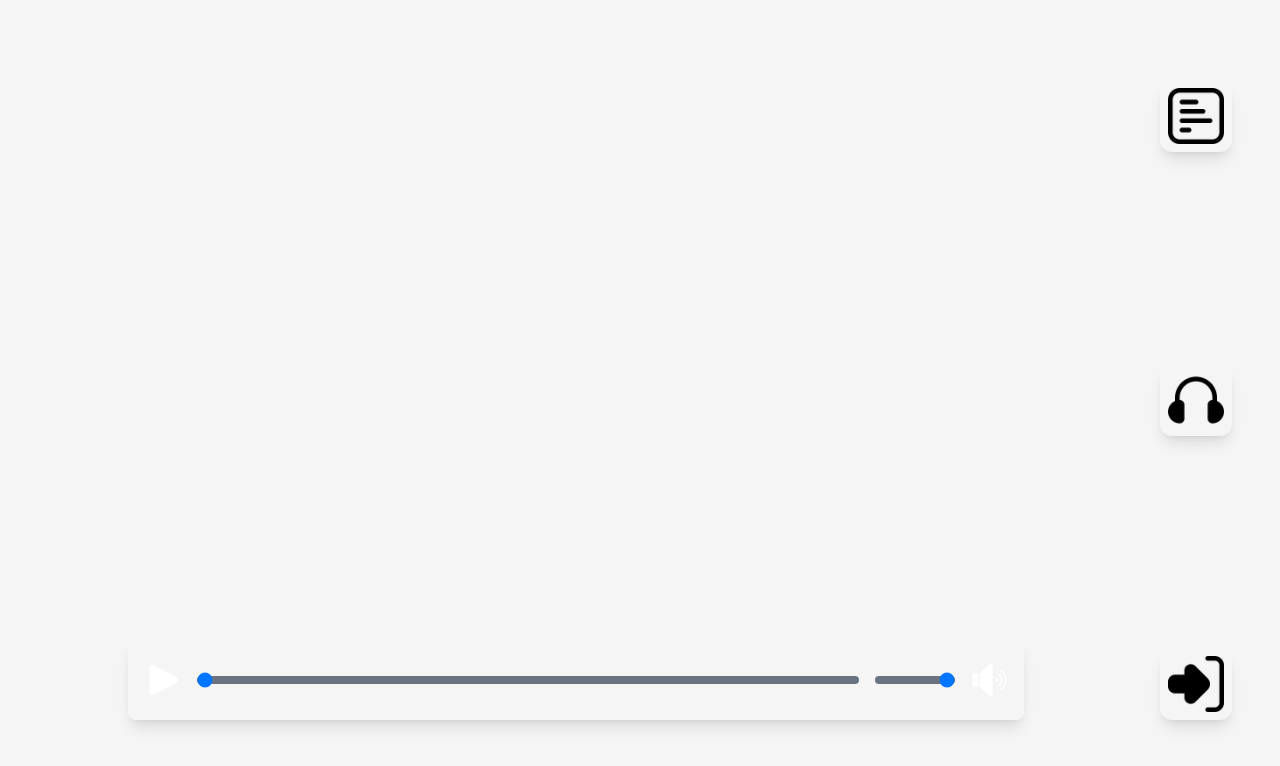
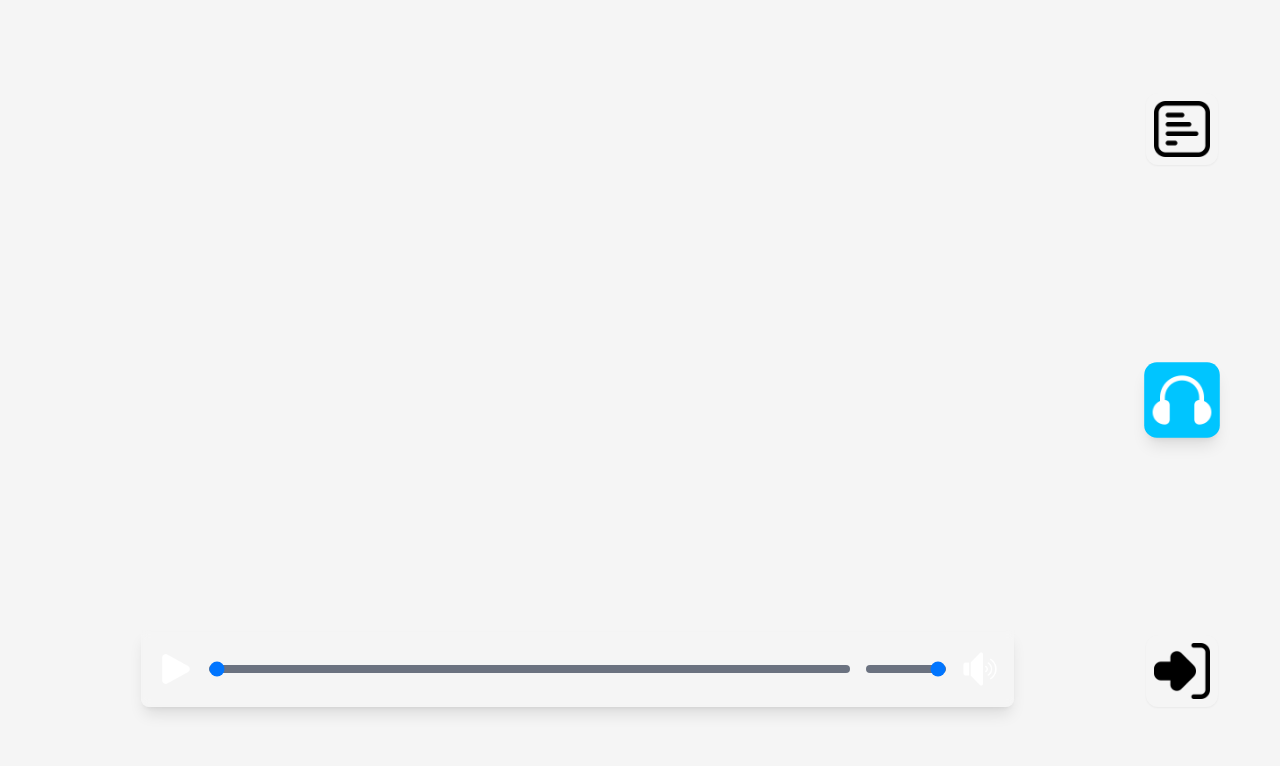
Before and after one commit to coachingtales/Coaching-Tales, a Next.js app: page /1/1/1 in a window 1280 px wide. Shown: the top 766 px of the page. Built offline with nearby package versions, Linux system fonts and the light colour scheme.

Commit message:
Buttons and correct formatting for large transcripts

```diff
--- a/src/app/components/Choices.tsx
+++ b/src/app/components/Choices.tsx
@@ -24,7 +24,7 @@ const Path = ({ params }: Props) => {
 	};
 
 	return (
-		<div className="w-screen h-screen grid grid-rows-10 grid-cols-10 relative overflow-hidden bg-[#F5F5F5]">
+		<div className="w-screen h-screen grid p-2 grid-rows-10 grid-cols-10 relative overflow-hidden bg-[#F5F5F5]">
 			<CustomAudioPlayer
 				audioLink={detailsAudio}
 				audioTrans={details}
@@ -32,7 +32,7 @@ const Path = ({ params }: Props) => {
 				opacity={content}
 			/>
 			<div
-				className="absolute w-[1000px] scale-110 h-[1000px] z-0 rounded-full bottom-1/4 lg:bottom-[-10%] lg:right-[15%] right-0"
+				className="absolute w-[100vw] scale-125 lg:scale-110 h-[100vw] z-0 rounded-full bottom-1/3 lg:bottom-[-10%] lg:right-[15%] right-0"
 				style={{ background: color }}
 			/>
 			{content === "text" && (
@@ -46,7 +46,7 @@ const Path = ({ params }: Props) => {
 				</h1>
 			)}
 			{content === "text" && (
-				<p className="row-start-2 text-xl col-start-2 lg:col-span-7 col-span-8 row-span-8 lg:row-span-7 lg:row-start-3 lg:col-start-2 z-50">
+				<p className="row-start-2 overflow-scroll max-h-96 text-xl col-start-2 lg:col-span-7 col-span-8 row-span-8 lg:row-span-7 lg:row-start-3 lg:col-start-2 z-50">
 					{details}
 				</p>
 			)}
@@ -86,13 +86,14 @@ const Path = ({ params }: Props) => {
 					type="button"
 					title="Transcript"
 					onClick={() => setContent("text")}
-					className="text-slate-800 p-2 rounded-xl bg-[#F5F5F5] font-bold w-fit text-2xl text-center shadow-lg"
+					className={`z-50 transition-all duration-300 ease-in-out ${content === "text" ? "bg-[#00C5FF] shadow-lg scale-105" : "bg-[#F5F5F5] shadow-sm scale-100"} p-2 rounded-xl font-bold w-fit`}
 				>
 					<Image
 						priority
 						src="/icons/text.png"
 						width={56}
 						height={56}
+						className={`${content === "text" ? "invert" : ""}`}
 						alt="text icon"
 					/>
 				</button>
@@ -100,25 +101,27 @@ const Path = ({ params }: Props) => {
 					type="button"
 					title="Audio"
 					onClick={() => setContent("audio")}
-					className="text-slate-800 p-2 bg-[#F5F5F5] rounded-xl font-bold w-fit text-2xl text-center shadow-lg"
+					className={`z-50 transition-all duration-300 ease-in-out ${content === "audio" ? "bg-[#00C5FF] shadow-lg scale-105" : "bg-[#F5F5F5] shadow-sm scale-100"} p-2 rounded-xl font-bold w-fit`}
 				>
 					<Image
 						src="/icons/headphones.png"
 						width={56}
 						height={56}
+						className={`${content === "audio" ? "invert" : ""}`}
 						alt="headphone icon"
 					/>
 				</button>
 				<button
 					type="button"
+					onClick={() => setContent("next")}
 					title="Next Choice"
-					onClick={() => setContent("next")}
-					className="text-slate-800 p-2 bg-[#F5F5F5] rounded-xl font-bold w-fit text-2xl text-center shadow-lg"
+					className={`z-50 transition-all duration-300 ease-in-out ${content === "next" ? "bg-[#00C5FF] shadow-lg scale-105" : "bg-[#F5F5F5] shadow-sm scale-100"} p-2 rounded-xl font-bold w-fit`}
 				>
 					<Image
 						src="/icons/next.png"
 						width={56}
 						height={56}
+						className={`${content === "next" ? "invert" : ""}`}
 						alt="next choice icon"
 					/>
 				</button>
--- a/src/app/components/PathChoice.tsx
+++ b/src/app/components/PathChoice.tsx
@@ -28,7 +28,7 @@ const Path = ({ params }: Props) => {
 	};
 
 	return (
-		<div className="w-screen h-screen grid grid-rows-10 grid-cols-10 relative overflow-hidden bg-[#F5F5F5]">
+		<div className="w-screen h-screen grid p-4 grid-rows-10 grid-cols-10 relative overflow-hidden bg-[#F5F5F5]">
 			<CustomAudioPlayer
 				opacity={content}
 				audioLink={detailsAudio}
@@ -36,7 +36,7 @@ const Path = ({ params }: Props) => {
 				onAudioEnd={handleAudioEnd} // Pass the callback function
 			/>
 			<div
-				className="absolute w-[1000px] h-[1000px] z-0 rounded-full bottom-1/4 lg:bottom-[-10%] lg:right-[15%] right-0"
+				className="absolute w-[100vw] scale-125 lg:scale-110 h-[100vw] z-0 rounded-full bottom-1/3 lg:bottom-[-10%] lg:right-[15%] right-0"
 				style={{ background: color }}
 			/>
 			{content === "text" && (
@@ -50,7 +50,7 @@ const Path = ({ params }: Props) => {
 				</h1>
 			)}
 			{content === "text" && (
-				<p className="row-start-2 text-xl col-start-2 lg:col-span-7 col-span-8 row-span-8 lg:row-span-7 lg:row-start-3 lg:col-start-2 z-50">
+				<p className="row-start-2 overflow-scroll max-h-96 text-xl col-start-2 lg:col-span-7 col-span-8 row-span-8 lg:row-span-7 lg:row-start-3 lg:col-start-2 z-50">
 					{details}
 				</p>
 			)}
@@ -91,13 +91,14 @@ const Path = ({ params }: Props) => {
 					type="button"
 					title="Transcript"
 					onClick={() => setContent("text")}
-					className="z-50 bg-[#F5F5F5] p-2 rounded-xl font-bold w-fit shadow-lg"
+					className={`z-50 transition-all duration-300 ease-in-out ${content === "text" ? "bg-[#00C5FF] shadow-lg scale-105" : "bg-[#F5F5F5] shadow-sm scale-100"} p-2 rounded-xl font-bold w-fit`}
 				>
 					<Image
 						priority
 						src="/icons/text.png"
 						width={56}
 						height={56}
+						className={`${content === "text" ? "invert" : ""}`}
 						alt="text icon"
 					/>
 				</button>
@@ -105,12 +106,13 @@ const Path = ({ params }: Props) => {
 					type="button"
 					title="Audio"
 					onClick={() => setContent("audio")}
-					className="z-50 bg-[#F5F5F5] p-2 rounded-xl font-bold w-fit shadow-lg"
+					className={`z-50 transition-all duration-300 ease-in-out ${content === "audio" ? "bg-[#00C5FF] shadow-lg scale-105" : "bg-[#F5F5F5] shadow-sm scale-100"} p-2 rounded-xl font-bold w-fit`}
 				>
 					<Image
 						src="/icons/headphones.png"
 						width={56}
 						height={56}
+						className={`${content === "audio" ? "invert" : ""}`}
 						alt="headphone icon"
 					/>
 				</button>
@@ -118,12 +120,13 @@ const Path = ({ params }: Props) => {
 					type="button"
 					onClick={() => setContent("next")}
 					title="Next Choice"
-					className="z-50 bg-[#F5F5F5] p-2 rounded-xl font-bold w-fit shadow-lg"
+					className={`z-50 transition-all duration-300 ease-in-out ${content === "next" ? "bg-[#00C5FF] shadow-lg scale-105" : "bg-[#F5F5F5] shadow-sm scale-100"} p-2 rounded-xl font-bold w-fit`}
 				>
 					<Image
 						src="/icons/next.png"
 						width={56}
 						height={56}
+						className={`${content === "next" ? "invert" : ""}`}
 						alt="next choice icon"
 					/>
 				</button>
```
